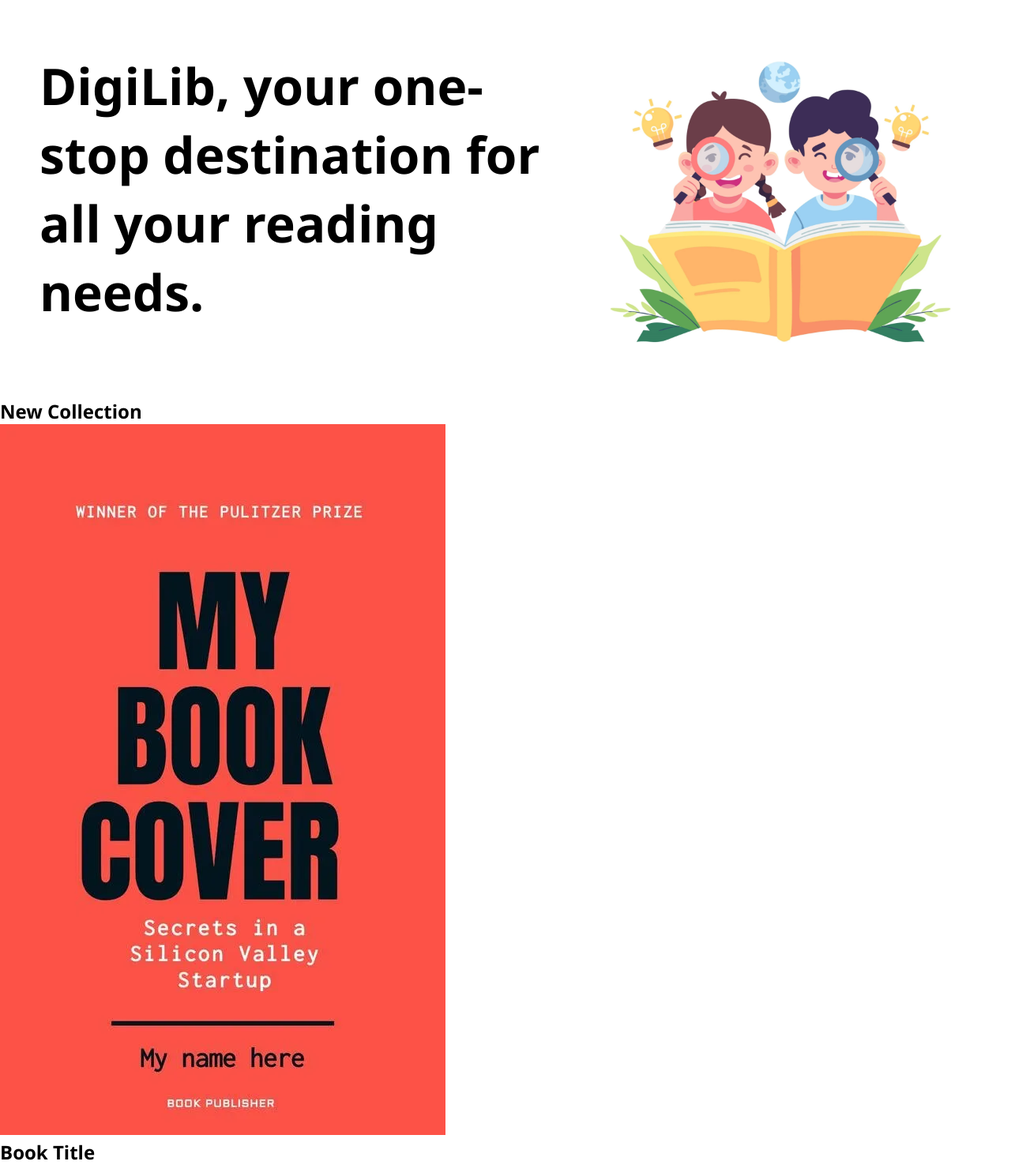
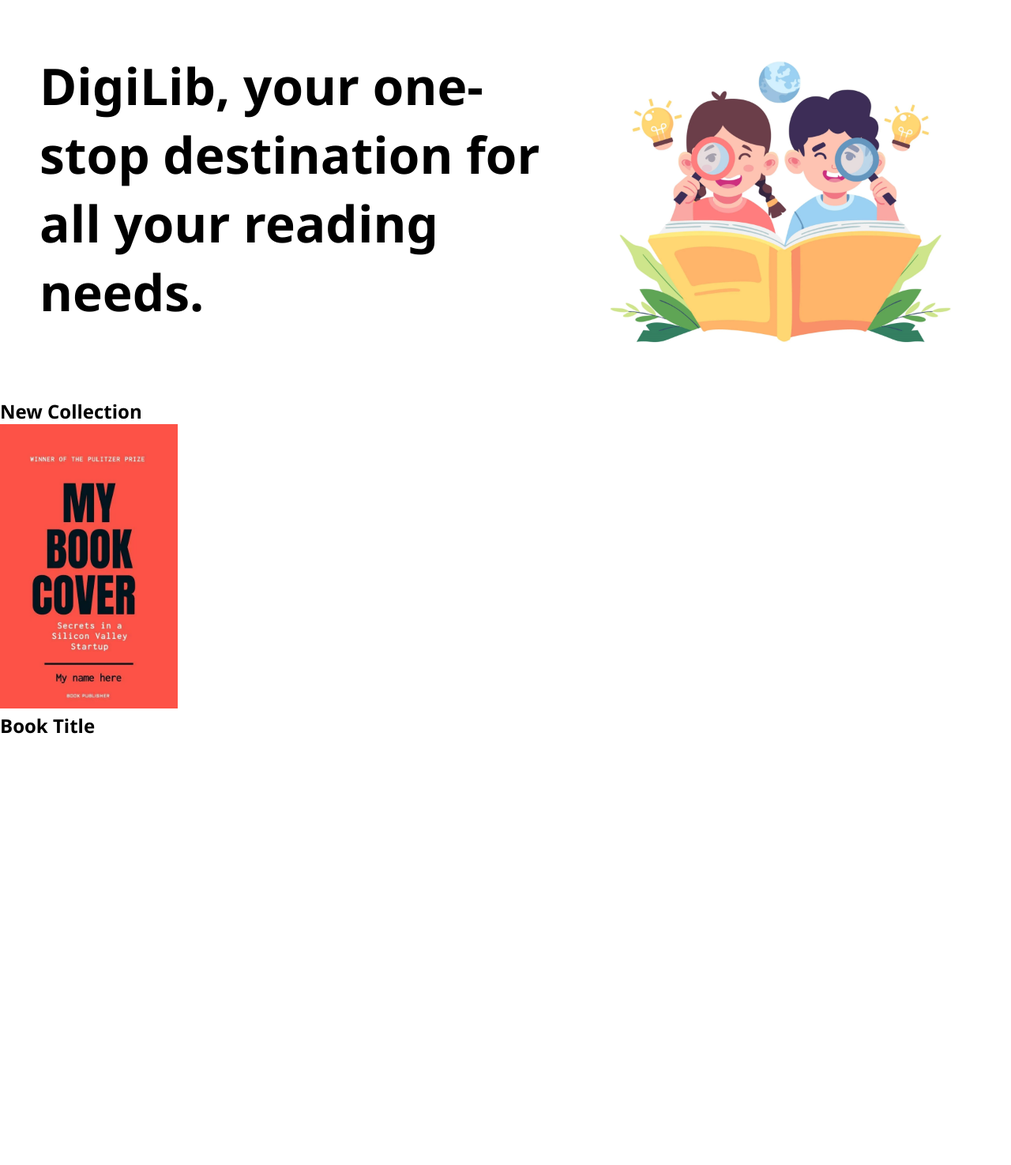
Before and after one commit to ryanfaiz/digilib-web, a PHP site: page / in a window 1280 px wide. Shown: the part 89-1564 px from the top of the page at 79% size. After the commit the page ends 1018 px from the top, so only its background shows below. Run offline with PHP 8.4, Linux system fonts and the light colour scheme.

Commit message:
Set maximum height for book cover

```diff
--- a/style/home.css
+++ b/style/home.css
@@ -45,5 +45,5 @@ nav div a {
 
 .book-cover img {
     aspect-ratio: 5 / 8;
-
+    max-height: 360px;
 }
```
